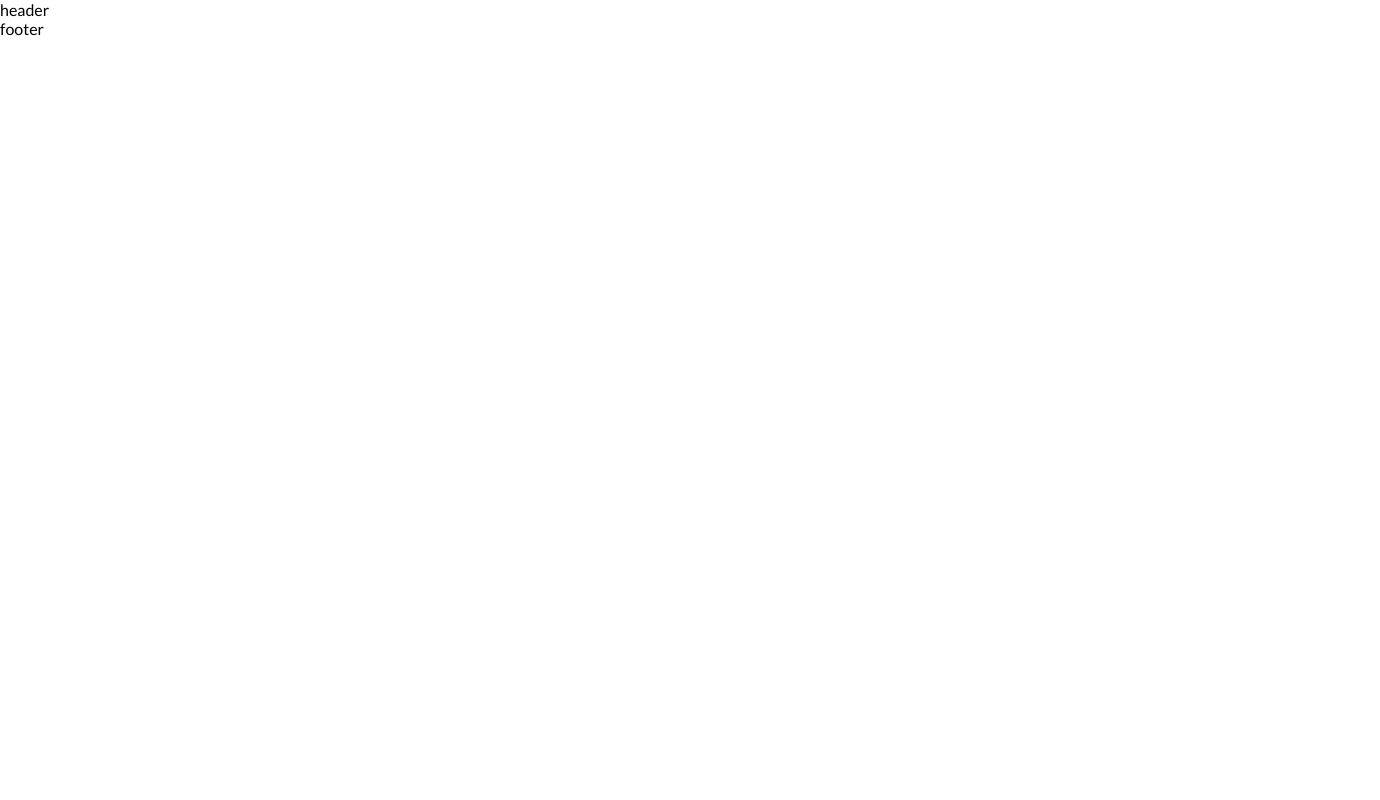
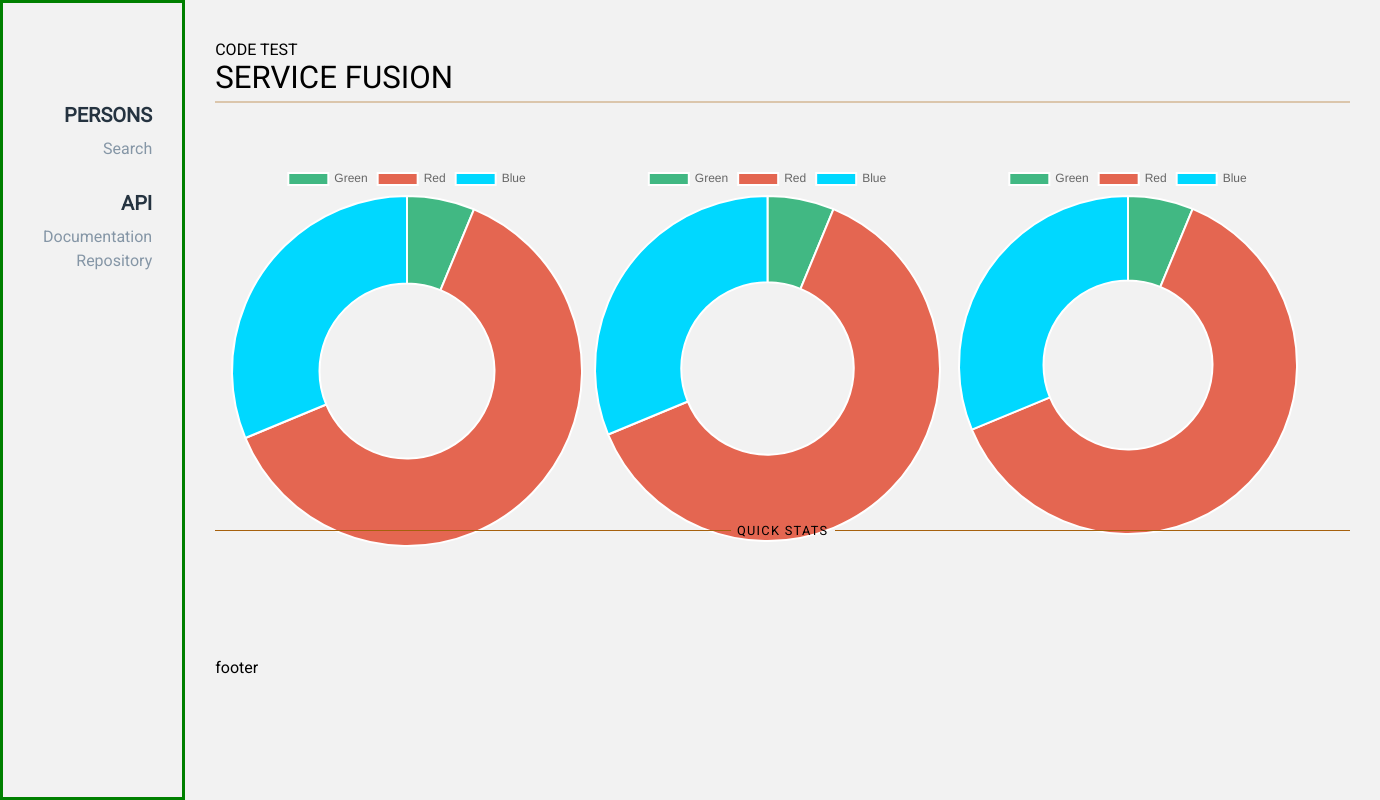
Before and after one commit to vdhug/servicefusion_frontend, a Vue app: page / in a window 1280 px wide. Shown: the whole page, 1380 px wide, since content can reach past the window. Built offline with nearby package versions, Linux system fonts and the light colour scheme.

Commit message:
Upadating main dashboard

```diff
--- a/src/App.vue
+++ b/src/App.vue
@@ -1,27 +1,41 @@
 <template>
   <div id="app">
-    <Header />
+    <Sidebar />
     <main>
+      <h2 class="subtitle">Code test</h2>
+      <h1 class="title">Service Fusion</h1>
+      <div class="analytics">
+        <Chart />
+        <Chart />
+        <Chart />
+      </div>
+      <span class="separator">Quick stats</span>
+      <div class="stats">
 
+      </div>
+      <Footer />
     </main>
 
-    <Footer />
+
   </div>
 </template>
 
 <script>
-import Header from "@/components/Header.vue";
+import Sidebar from "@/components/Sidebar.vue";
 import Footer from "@/components/Footer.vue";
+import Chart from "@/components/chart/Chart.vue";
 export default {
   components: {
-    Header,
-    Footer
+    Sidebar,
+    Footer,
+    Chart
   }
 }
 </script>
 
 <style>
-@import url("https://fonts.googleapis.com/css?family=Lato&display=swap");
+@import url('https://fonts.googleapis.com/css?family=Roboto&display=swap');
+
 * {
   box-sizing: border-box;
 }
@@ -41,11 +55,70 @@ ul {
 }
 
 body {
-  font-family: "Lato", Arial, Helvetica, sans-serif;
+  font-family: 'Roboto', sans-serif;
+  background-color: #F2F2F2;
 }
 
 img {
   display: block;
 }
 
+#app {
+  display: grid;
+  grid-template-columns: 2fr 8fr;
+}
+
+main {
+  padding: 40px 30px 0px;
+}
+
+.title, .subtitle {
+  font-size: 1.953em;
+  font-weight: 300;
+  text-transform: uppercase;
+}
+
+.subtitle {
+  font-size: 1em;
+  font-weight: 200;
+}
+
+.title::after {
+  content: "";
+  display: block;
+  widows: 100%;
+  height: 2px;
+  background-color: #A6610D;
+  opacity: .3;
+  margin-top: 5px;
+}
+
+.analytics, .stats {
+  margin: 60px 0;
+  display: flex;
+}
+
+.separator {
+  font-size: .8em;
+  text-transform: uppercase;
+  letter-spacing: .1em;
+  margin: 20px 0;
+  width: 100%;
+  display: flex;
+  align-items: center;
+  text-align: center;
+  margin: 10px 0;
+}
+.separator::before, .separator::after {
+    content: '';
+    flex: 1;
+    border-bottom: 1px solid #A6610D;
+}
+.separator::before {
+    margin-right: .5em;
+}
+.separator::after {
+    margin-left: .5em;
+}
+
 </style>
--- a/src/components/Header.vue
+++ /dev/null
@@ -1,15 +0,0 @@
-<template>
-  <header id="header">
-   <p>header</p>
-  </header>
-</template>
-
-<script>
-export default {
-    name: "Header"
-}
-</script>
-
-<style>
-
-</style>
```
